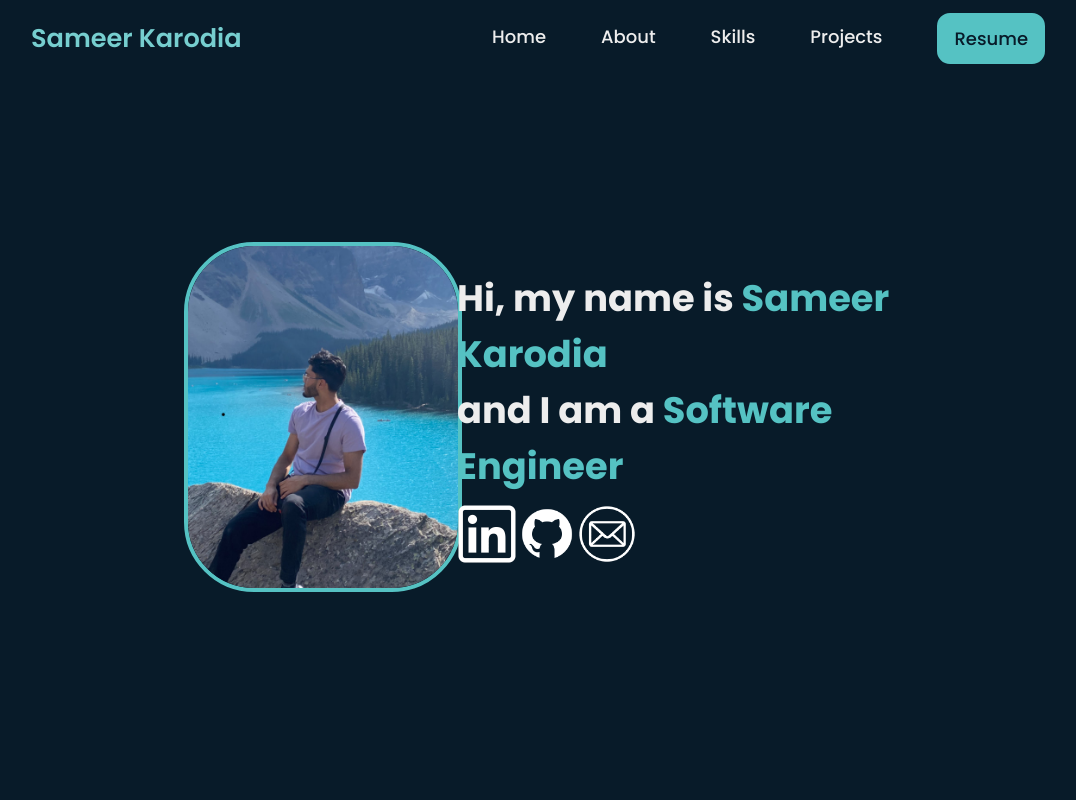
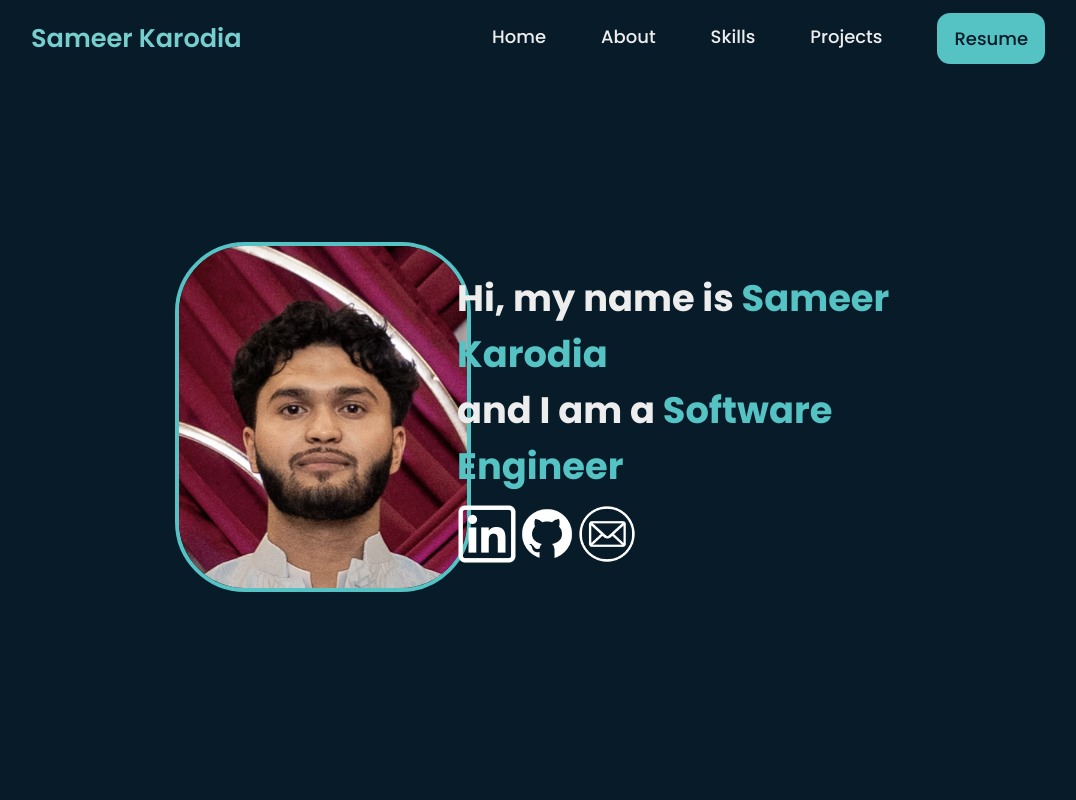
Before and after one commit to SameerKarodia/SameerKarodia, a plain HTML site: page index.html in a window 1280 px wide. Shown: the top 800 px of the page, without its empty margins (97-1173 px from the left). Drawn offline with Linux system fonts and the light colour scheme.

Commit message:
Update index.html

```diff
--- a/index.html
+++ b/index.html
@@ -32,7 +32,7 @@
 		<!-- Profile Pic -->
 		<div class="profilepic">
 
-			<img src="pfp.jpg" >
+			<img src="profilePic.png" >
 
 		</div>
 
```
